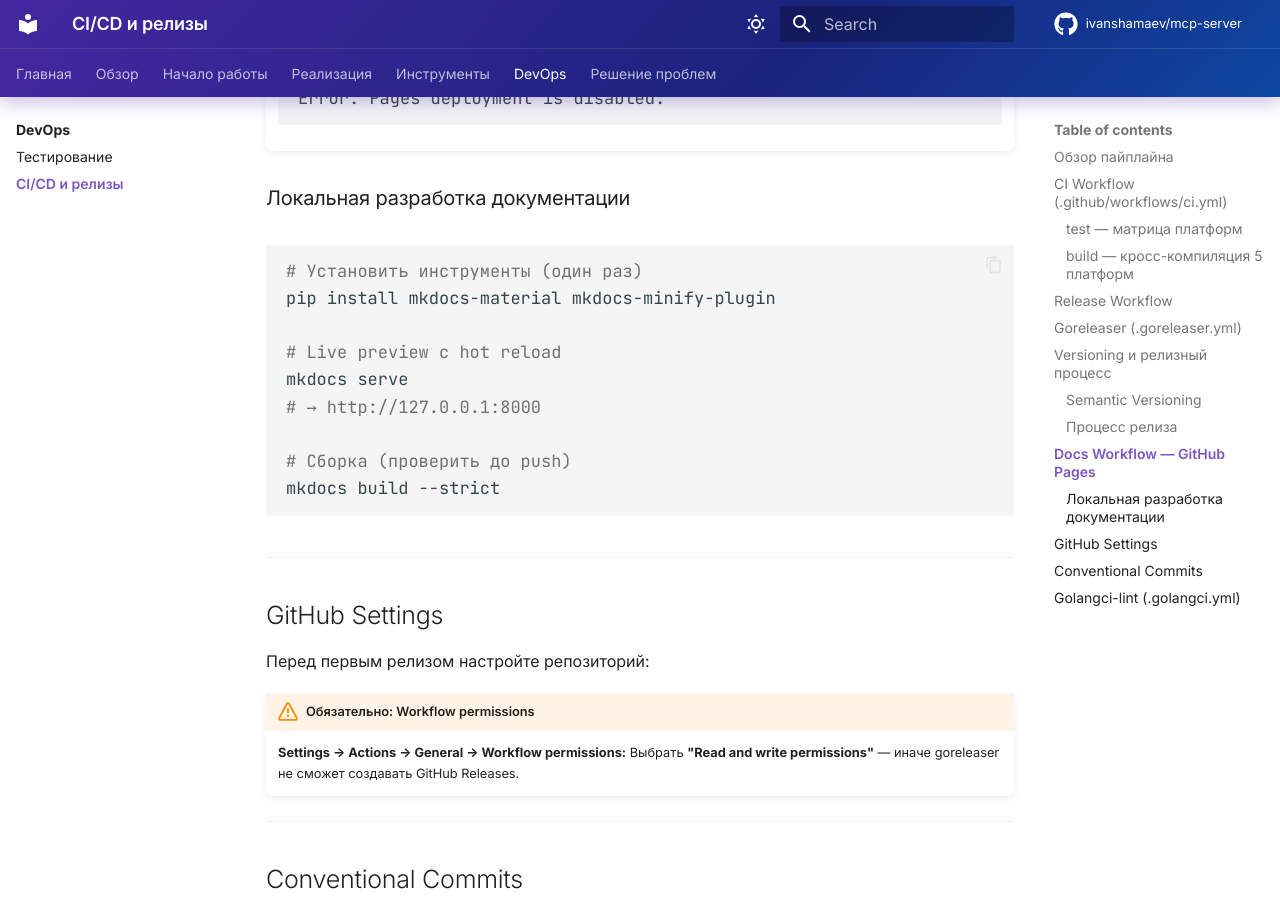
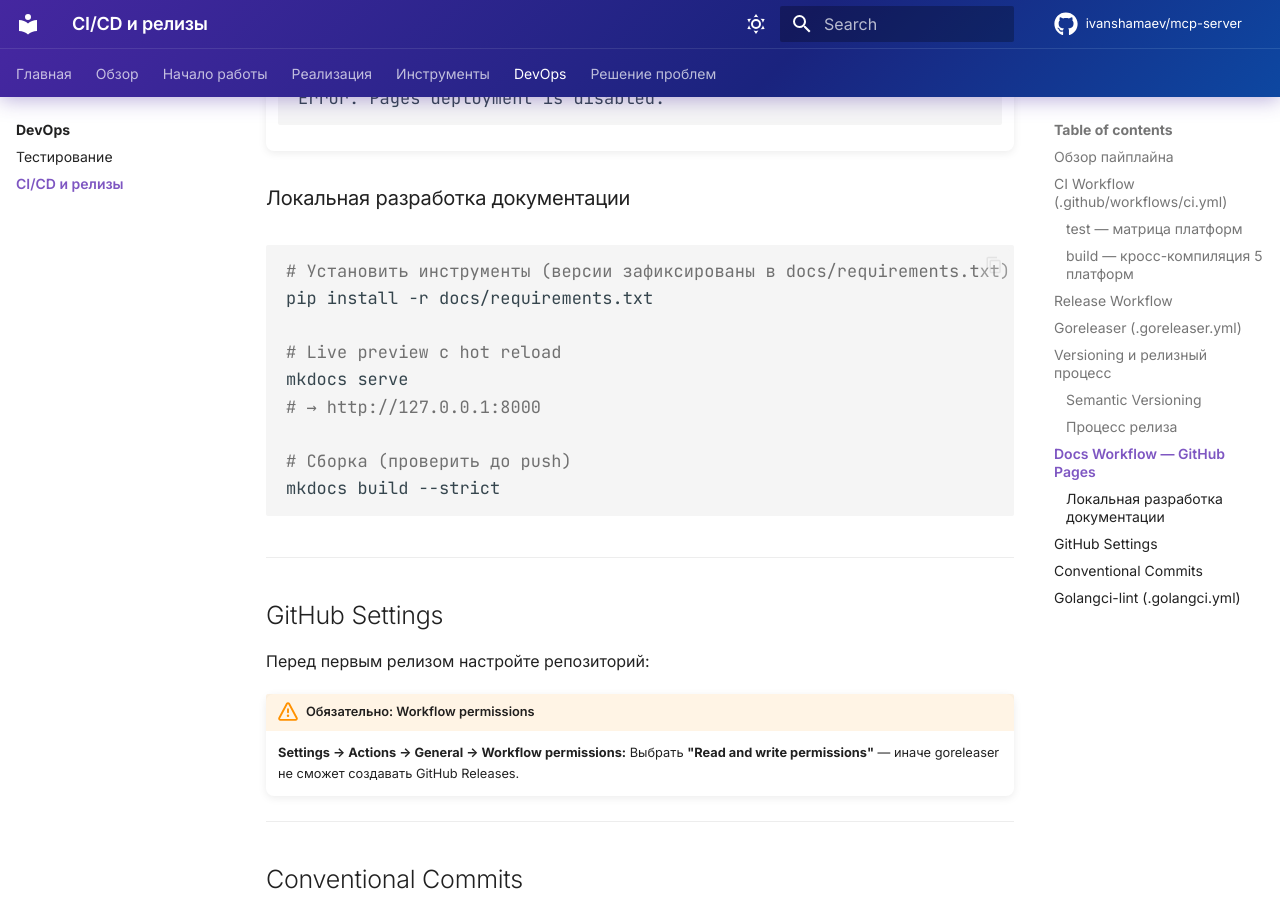
Before and after one commit to ivanshamaev/mcp-server, an MkDocs documentation site: the page built from docs/cicd.md, in a window 1280 px wide and 900 px high, scrolled down 6865 px. Built offline with MkDocs 1.6.1 and Material for MkDocs 9.7.7, drawn with Linux system fonts in a browser that asks for light colours; comment, search, counter and statistics services are not loaded.

Commit message:
fix: pin MkDocs versions to prevent MkDocs 2.0 breakage
docs/requirements.txt: mkdocs>=1.6,<2, mkdocs-material>=9,<10
docs.yml: use pip install -r docs/requirements.txt

````diff
--- a/docs/cicd.md
+++ b/docs/cicd.md
@@ -290,8 +290,8 @@ jobs:
 ### Локальная разработка документации
 
 ```bash
-# Установить инструменты (один раз)
-pip install mkdocs-material mkdocs-minify-plugin
+# Установить инструменты (версии зафиксированы в docs/requirements.txt)
+pip install -r docs/requirements.txt
 
 # Live preview с hot reload
 mkdocs serve
--- /dev/null
+++ b/docs/requirements.txt
@@ -0,0 +1,3 @@
+mkdocs>=1.6,<2
+mkdocs-material>=9,<10
+mkdocs-minify-plugin
````
Also changed, not shown: specs/cicd-spec.md (+3 -6 lines), 1 other file.
